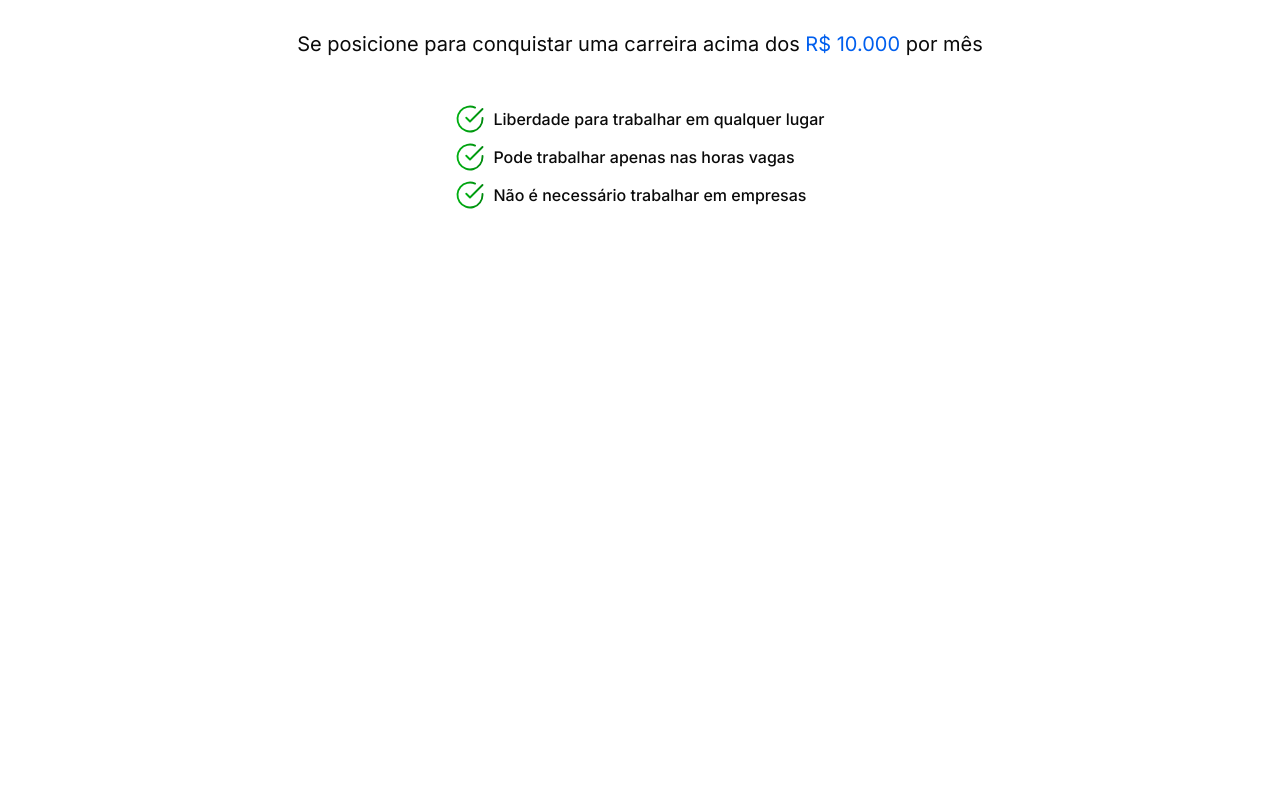
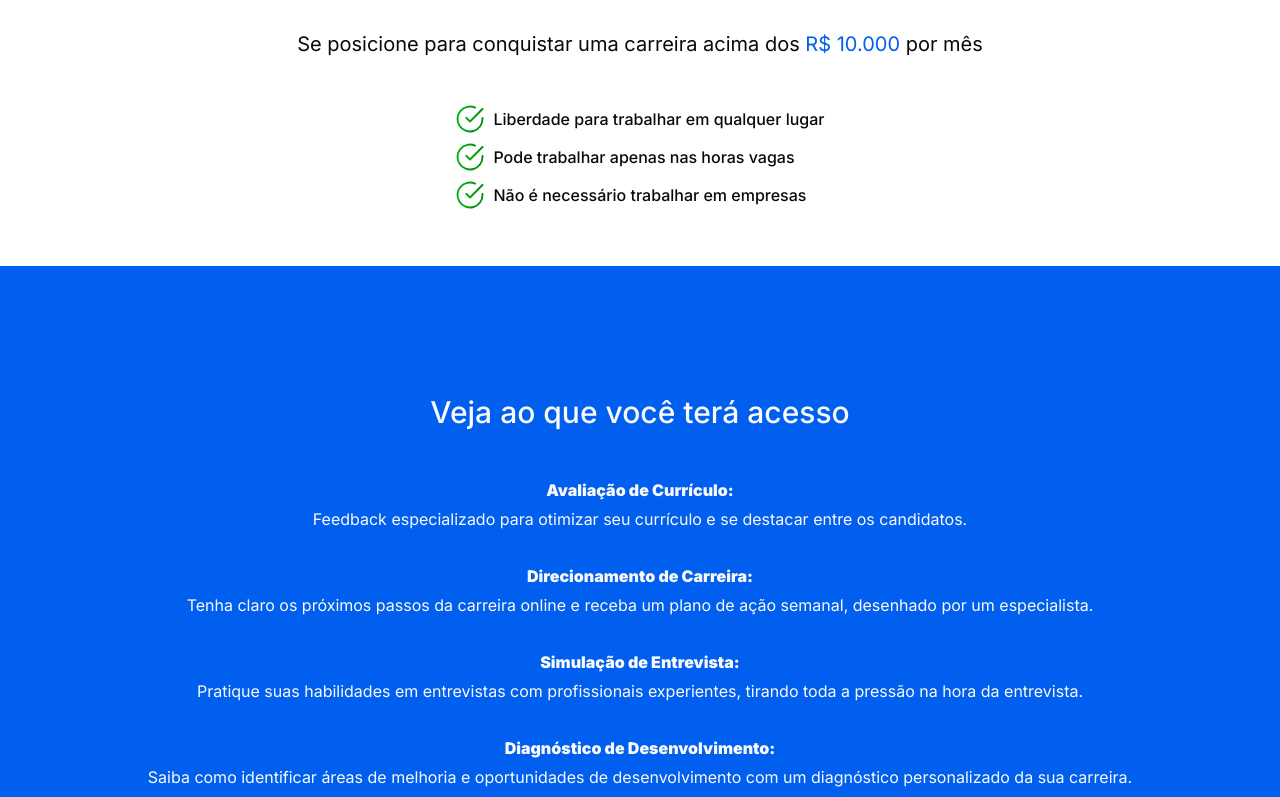
Before and after one commit to gustavogarciac/aceleracao-impulse, a Next.js app: page / in a window 1280 px wide. Shown: the part 300-1097 px from the top of the page. Before the commit the page ends 800 px from the top, so only its background shows below. Built offline with nearby package versions, Linux system fonts and the light colour scheme.

Commit message:
feat: access and cards section

```diff
--- a/src/app/_components/hero.tsx
+++ b/src/app/_components/hero.tsx
@@ -5,7 +5,7 @@ import { ProgramTitle } from './program-title'
 
 export const Hero = () => {
   return (
-    <section className="flex flex-col items-center justify-center gap-12 pt-32 px-6">
+    <section className="flex flex-col items-center justify-center gap-12 pt-32 px-6 pb-10">
       <ProgramTitle />
 
       <h2 className="subtitle font-bold text-center">
--- /dev/null
+++ b/src/app/_components/sections/access-and-cards-section.tsx
@@ -0,0 +1,63 @@
+import React from 'react'
+
+import { Button } from '@/components/button'
+import { Card, CardContent, CardTitle } from '@/components/card'
+import { cards } from '@/consts/cards'
+
+export const AccessAndCardsSection = () => {
+  return (
+    <section className="flex flex-col items-center bg-theme-blue-default justify-center gap-12 pt-32 px-6 text-zinc-50 pb-20">
+      <h2 className="subtitle text-center text-3xl">
+        Veja ao que você terá acesso
+      </h2>
+
+      {/* Access and Benefits List */}
+      <ul className="flex flex-col gap-8">
+        <li className="space-y-1 text-center">
+          <h4 className="font-black">Avaliação de Currículo:</h4>
+          <p className="leading-relaxed">
+            Feedback especializado para otimizar seu currículo e se destacar
+            entre os candidatos.
+          </p>
+        </li>
+
+        <li className="space-y-1 text-center">
+          <h4 className="font-black">Direcionamento de Carreira:</h4>
+          <p className="leading-relaxed">
+            Tenha claro os próximos passos da carreira online e receba um plano
+            de ação semanal, desenhado por um especialista.
+          </p>
+        </li>
+
+        <li className="space-y-1 text-center">
+          <h4 className="font-black">Simulação de Entrevista:</h4>
+          <p className="leading-relaxed">
+            Pratique suas habilidades em entrevistas com profissionais
+            experientes, tirando toda a pressão na hora da entrevista.
+          </p>
+        </li>
+
+        <li className="space-y-1 text-center">
+          <h4 className="font-black">Diagnóstico de Desenvolvimento:</h4>
+          <p className="leading-relaxed">
+            Saiba como identificar áreas de melhoria e oportunidades de
+            desenvolvimento com um diagnóstico personalizado da sua carreira.
+          </p>
+        </li>
+      </ul>
+
+      <h2 className="subtitle text-center text-3xl my-10">
+        O Programa é para você que:
+      </h2>
+
+      {cards.map((card) => (
+        <Card key={card.title}>
+          <CardTitle>{card.title}</CardTitle>
+          <CardContent>{card.content}</CardContent>
+        </Card>
+      ))}
+
+      <Button>Quero começar agora</Button>
+    </section>
+  )
+}
--- a/src/app/page.tsx
+++ b/src/app/page.tsx
@@ -1,11 +1,12 @@
 import { Hero } from './_components/hero'
+import { AccessAndCardsSection } from './_components/sections/access-and-cards-section'
 
 export default function Home() {
   return (
     <main className="flex flex-col gap-4">
       <Hero />
 
-      <section></section>
+      <AccessAndCardsSection />
     </main>
   )
 }
--- a/src/components/card.tsx
+++ b/src/components/card.tsx
@@ -10,7 +10,7 @@ type CardContentProps = CardProps & object
 
 const Card = ({ children }: CardProps) => {
   return (
-    <div className="px-5 py-12 border rounded-2xl border-zinc-50 flex flex-col gap-2">
+    <div className="px-5 py-12 border rounded-2xl border-zinc-50 flex flex-col gap-5">
       {children}
     </div>
   )
--- /dev/null
+++ b/src/consts/cards.ts
@@ -0,0 +1,32 @@
+export const cards = [
+  {
+    title: 'Quer sair da CLT e ir para o Digital',
+    content:
+      'Você está cansado da rotina tradicional de trabalho e quer explorar as oportunidades do mundo online.',
+  },
+  {
+    title: 'Deseja Conquistar seu Primeiro Trabalho Online',
+    content:
+      'Está começando no mercado digital e precisa de orientação para encontrar e conquistar sua primeira vaga, nossos mentores estão disponíveis para guiar você em cada passo do caminho.',
+  },
+  {
+    title: 'Busca Conquistar uma Renda Extra Online',
+    content:
+      'Oferecemos estratégias e suporte para que você possa encontrar as melhores oportunidades do mercado para trabalhar de casa.',
+  },
+  {
+    title: 'Precisa de Direcionamento em sua Carreira',
+    content:
+      'Para você que já trabalha online, mas sente que está estagnado ou precisa de ajuda para alcançar novos objetivos.',
+  },
+  {
+    title: 'Quer Melhorar suas Habilidades Profissionais',
+    content:
+      'Quer se tornar mais competitivo(a) no mercado de trabalho online, com as sessões de simulação de entrevista e diagnóstico você recebe estratégias personalizadas.',
+  },
+  {
+    title: 'Busca por Flexibilidade e Autonomia',
+    content:
+      'Se a liberdade de trabalhar de qualquer lugar e ter um horário flexível é importante para você, nosso serviço pode direcionar sua carreira e acelerar seus resultados',
+  },
+]
```
